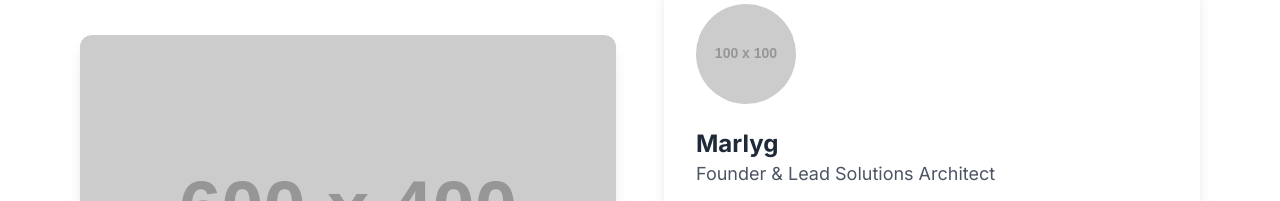
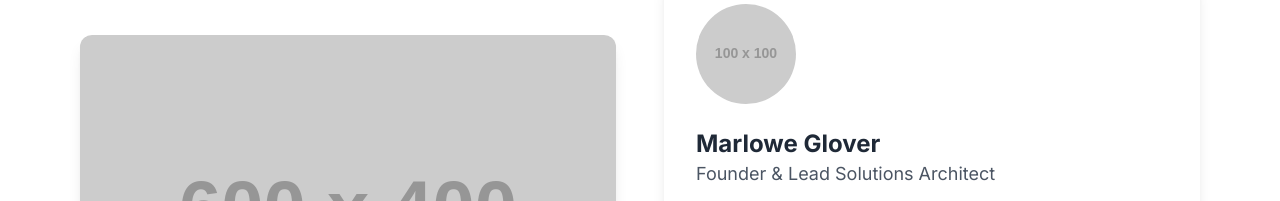
Before and after one commit to marlygme/solutions-website, a plain HTML site: page about.html in a window 1280 px wide. Shown: the part 980-1181 px from the top of the page. Drawn offline with nearby package versions, Linux system fonts and the light colour scheme; placeholder pictures from the web are drawn by us.

Commit message:
Update about.html

```diff
--- a/about.html
+++ b/about.html
@@ -138,7 +138,7 @@
                         <h2 class="text-3xl font-bold text-gray-800">Meet the Founder</h2>
                         <div class="bg-white rounded-xl shadow-lg p-8">
                             <img src="https://placehold.co/100x100/D1D5DB/4B5563?text=M" alt="Marlyg Profile" class="rounded-full mx-auto md:mx-0 mb-6">
-                            <h3 class="text-2xl font-bold">Marlyg</h3>
+                            <h3 class="text-2xl font-bold">Marlowe Glover</h3>
                             <p class="text-lg text-gray-600 mb-4">Founder & Lead Solutions Architect</p>
                             <p class="text-gray-700">I’m a Melbourne-based web designer with a year of experience creating custom websites for businesses and creatives. I specialise in platforms like ReadyMag, Shopify & Framer and also custom coded websites, with work ranging from portfolios to e-commerce sites. I am currently completing a Bachelor of Information and Communication Technology at Swinburne University of Technology, and I hold a Cisco Networking Certificate, awarded with a Letter of Merit by CEO Chuck Robbins.</p>
                              <a href="https://www.marlyg.me" target="_blank" class="inline-block mt-4 px-6 py-3 bg-indigo-600 text-white rounded-full hover:bg-indigo-700 transition-colors font-medium">View My Web Design Portfolio</a>
```
